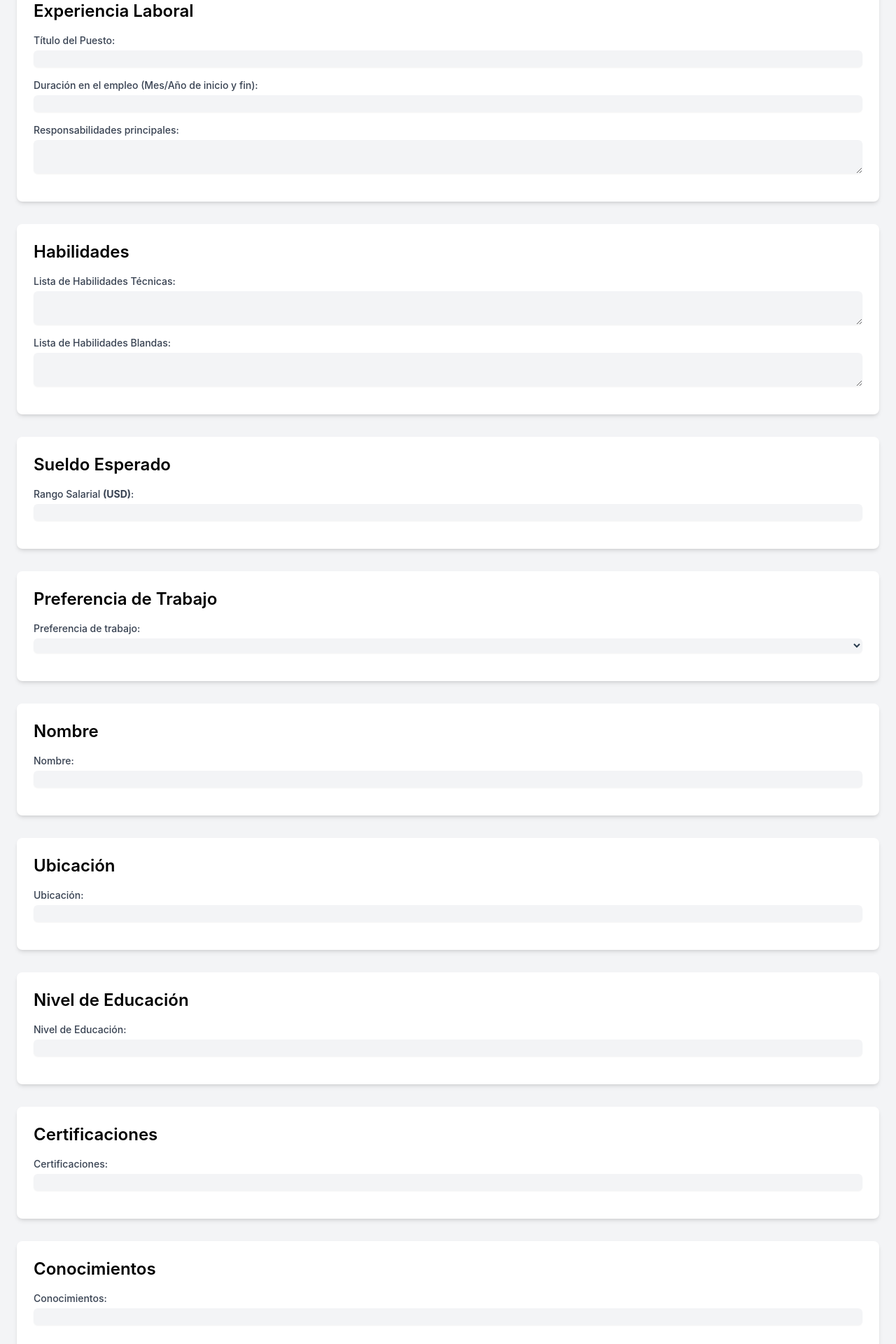
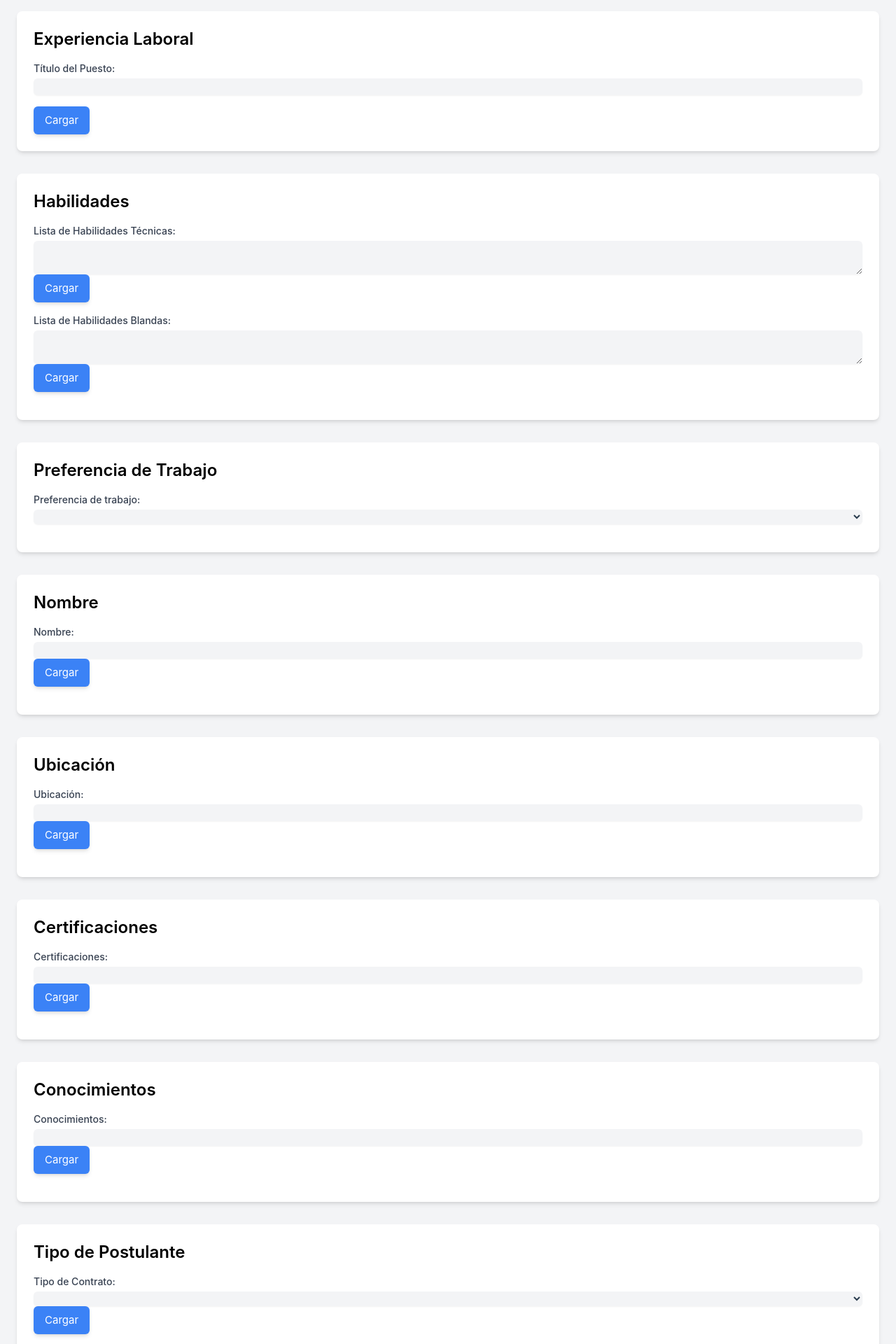
Before and after one commit to anntnzrb/ccpg1044-www, a Vue app: page / in a window 1280 px wide. Shown: the part 300-2220 px from the top of the page at 70% size. Built offline with nearby package versions, Linux system fonts and the light colour scheme.

Commit message:
refactor: default values and dropdowns

```diff
--- a/src/components/HomeComponent.vue
+++ b/src/components/HomeComponent.vue
@@ -6,56 +6,30 @@
       <section class="bg-white p-6 rounded-lg shadow-md">
         <h2 class="text-2xl font-semibold mb-4 text-black">Educación</h2>
         <div class="mb-4">
-          <label for="nivel-estudios" class="block text-sm font-medium text-gray-700"
-            >Nivel de estudios:</label
-          >
-          <input
-            type="text"
-            id="nivel-estudios"
-            v-model="educacion.nivelEstudios"
-            class="mt-1 block w-full border-gray-500 bg-gray-100 rounded-md shadow-sm focus:ring-indigo-500 focus:border-indigo-500"
-          />
+          <label for="nivel-estudios" class="block text-sm font-medium text-gray-700">Nivel de estudios:</label>
+          <input type="text" id="nivel-estudios" v-model="educacion.nivelEstudios"
+            class="mt-1 block w-full border-gray-500 bg-gray-100 rounded-md shadow-sm focus:ring-indigo-500 focus:border-indigo-500" />
         </div>
+        <button @click="cargarDatosEducacion" type="button"
+          class="bg-blue-500 text-white px-4 py-2 rounded-md shadow-md hover:bg-blue-700">
+          Cargar
+        </button>
       </section>
 
       <!-- Sección de Experiencia Laboral -->
       <section class="bg-white p-6 rounded-lg shadow-md">
         <h2 class="text-2xl font-semibold mb-4 text-black">Experiencia Laboral</h2>
         <div class="mb-4">
-          <label for="titulo-puesto" class="block text-sm font-medium text-gray-700"
-            >Título del Puesto:</label
-          >
-          <input
-            type="text"
-            id="titulo-puesto"
-            v-model="experiencia.tituloPuesto"
-            class="mt-1 block w-full border-gray-500 bg-gray-100 rounded-md shadow-sm focus:ring-indigo-500 focus:border-indigo-500"
-          />
+          <label for="titulo-puesto" class="block text-sm font-medium text-gray-700">Título del Puesto:</label>
+          <input type="text" id="titulo-puesto" v-model="experiencia.tituloPuesto"
+            class="mt-1 block w-full border-gray-500 bg-gray-100 rounded-md shadow-sm focus:ring-indigo-500 focus:border-indigo-500" />
         </div>
-        <div class="mb-4">
-          <label for="duracion" class="block text-sm font-medium text-gray-700"
-            >Duración en el empleo (Mes/Año de inicio y fin):</label
-          >
-          <input
-            type="text"
-            id="duracion"
-            v-model="experiencia.duracion"
-            class="mt-1 block w-full border-gray-500 bg-gray-100 rounded-md shadow-sm focus:ring-indigo-500 focus:border-indigo-500"
-          />
-        </div>
-        <div class="mb-4">
-          <label for="responsabilidades" class="block text-sm font-medium text-gray-700"
-            >Responsabilidades principales:</label
-          >
-          <textarea
-            id="responsabilidades"
-            v-model="experiencia.responsabilidades"
-            class="mt-1 block w-full border-gray-500 bg-gray-100 rounded-md shadow-sm focus:ring-indigo-500 focus:border-indigo-500"
-          ></textarea>
-        </div>
+        <button @click="cargarDatosExperiencia" type="button"
+          class="bg-blue-500 text-white px-4 py-2 rounded-md shadow-md hover:bg-blue-700">
+          Cargar
+        </button>
       </section>
 
-      <!-- Sección de Habilidades -->
       <section class="bg-white p-6 rounded-lg shadow-md">
         <h2 class="text-2xl font-semibold mb-4 text-black">Habilidades</h2>
 
@@ -64,11 +38,12 @@
           <label for="habilidades-tecnicas" class="block text-sm font-medium text-gray-700">
             Lista de Habilidades Técnicas:
           </label>
-          <textarea
-            id="habilidades-tecnicas"
-            v-model="habilidades.tecnicas"
-            class="mt-1 block w-full border-gray-500 bg-gray-100 rounded-md shadow-sm focus:ring-indigo-500 focus:border-indigo-500"
-          ></textarea>
+          <textarea id="habilidades-tecnicas" v-model="habilidades.tecnicas"
+            class="mt-1 block w-full border-gray-500 bg-gray-100 rounded-md shadow-sm focus:ring-indigo-500 focus:border-indigo-500"></textarea>
+          <button @click="cargarDatosHabilidadesTecnicas" type="button"
+            class="bg-blue-500 text-white px-4 py-2 rounded-md shadow-md hover:bg-blue-700">
+            Cargar
+          </button>
         </div>
 
         <!-- Habilidades Blandas -->
@@ -76,27 +51,12 @@
           <label for="habilidades-blandas" class="block text-sm font-medium text-gray-700">
             Lista de Habilidades Blandas:
           </label>
-          <textarea
-            id="habilidades-blandas"
-            v-model="habilidades.blandas"
-            class="mt-1 block w-full border-gray-500 bg-gray-100 rounded-md shadow-sm focus:ring-indigo-500 focus:border-indigo-500"
-          ></textarea>
-        </div>
-      </section>
-
-      <!-- Sección de Sueldo Esperado -->
-      <section class="bg-white p-6 rounded-lg shadow-md">
-        <h2 class="text-2xl font-semibold mb-4 text-black">Sueldo Esperado</h2>
-        <div class="mb-4">
-          <label for="sueldo" class="block text-sm font-medium text-gray-700"
-            >Rango Salarial <b>(USD)</b>:</label
-          >
-          <input
-            type="text"
-            id="sueldo"
-            v-model="sueldo"
-            class="mt-1 block w-full border-gray-500 bg-gray-100 rounded-md shadow-sm focus:ring-indigo-500 focus:border-indigo-500"
-          />
+          <textarea id="habilidades-blandas" v-model="habilidades.blandas"
+            class="mt-1 block w-full border-gray-500 bg-gray-100 rounded-md shadow-sm focus:ring-indigo-500 focus:border-indigo-500"></textarea>
+          <button @click="cargarDatosHabilidadesBlandas" type="button"
+            class="bg-blue-500 text-white px-4 py-2 rounded-md shadow-md hover:bg-blue-700">
+            Cargar
+          </button>
         </div>
       </section>
 
@@ -104,14 +64,9 @@
       <section class="bg-white p-6 rounded-lg shadow-md">
         <h2 class="text-2xl font-semibold mb-4 text-black">Preferencia de Trabajo</h2>
         <div class="mb-4">
-          <label for="preferencia" class="block text-sm font-medium text-gray-700"
-            >Preferencia de trabajo:</label
-          >
-          <select
-            id="preferencia"
-            v-model="preferencia"
-            class="mt-1 block w-full border-gray-500 bg-gray-100 rounded-md shadow-sm focus:ring-indigo-500 focus:border-indigo-500"
-          >
+          <label for="preferencia" class="block text-sm font-medium text-gray-700">Preferencia de trabajo:</label>
+          <select id="preferencia" v-model="preferencia"
+            class="mt-1 block w-full border-gray-500 bg-gray-100 rounded-md shadow-sm focus:ring-indigo-500 focus:border-indigo-500">
             <option value="remoto">Remoto</option>
             <option value="hibrido">Híbrido</option>
             <option value="presencial">Presencial</option>
@@ -124,12 +79,12 @@
         <h2 class="text-2xl font-semibold mb-4 text-black">Nombre</h2>
         <div class="mb-4">
           <label for="nombre" class="block text-sm font-medium text-gray-700">Nombre:</label>
-          <input
-            type="text"
-            id="nombre"
-            v-model="nombre"
-            class="mt-1 block w-full border-gray-500 bg-gray-100 rounded-md shadow-sm focus:ring-indigo-500 focus:border-indigo-500"
-          />
+          <input type="text" id="nombre" v-model="nombre"
+            class="mt-1 block w-full border-gray-500 bg-gray-100 rounded-md shadow-sm focus:ring-indigo-500 focus:border-indigo-500" />
+          <button @click="cargarDatosNombre" type="button"
+            class="bg-blue-500 text-white px-4 py-2 rounded-md shadow-md hover:bg-blue-700">
+            Cargar
+          </button>
         </div>
       </section>
 
@@ -138,26 +93,12 @@
         <h2 class="text-2xl font-semibold mb-4 text-black">Ubicación</h2>
         <div class="mb-4">
           <label for="ubicacion" class="block text-sm font-medium text-gray-700">Ubicación:</label>
-          <input
-            type="text"
-            id="ubicacion"
-            v-model="ubicacion"
-            class="mt-1 block w-full border-gray-500 bg-gray-100 rounded-md shadow-sm focus:ring-indigo-500 focus:border-indigo-500"
-          />
-        </div>
-      </section>
-
-      <!-- Sección de Nivel de Educación -->
-      <section class="bg-white p-6 rounded-lg shadow-md">
-        <h2 class="text-2xl font-semibold mb-4 text-black">Nivel de Educación</h2>
-        <div class="mb-4">
-          <label for="nivel_de_educacion" class="block text-sm font-medium text-gray-700">Nivel de Educación:</label>
-          <input
-            type="text"
-            id="nivel_de_educacion"
-            v-model="nivel_de_educacion"
-            class="mt-1 block w-full border-gray-500 bg-gray-100 rounded-md shadow-sm focus:ring-indigo-500 focus:border-indigo-500"
-          />
+          <input type="text" id="ubicacion" v-model="ubicacion"
+            class="mt-1 block w-full border-gray-500 bg-gray-100 rounded-md shadow-sm focus:ring-indigo-500 focus:border-indigo-500" />
+          <button @click="cargarDatosUbicacion" type="button"
+            class="bg-blue-500 text-white px-4 py-2 rounded-md shadow-md hover:bg-blue-700">
+            Cargar
+          </button>
         </div>
       </section>
 
@@ -166,12 +107,12 @@
         <h2 class="text-2xl font-semibold mb-4 text-black">Certificaciones</h2>
         <div class="mb-4">
           <label for="certificaciones" class="block text-sm font-medium text-gray-700">Certificaciones:</label>
-          <input
-            type="text"
-            id="certificaciones"
-            v-model="certificaciones"
-            class="mt-1 block w-full border-gray-500 bg-gray-100 rounded-md shadow-sm focus:ring-indigo-500 focus:border-indigo-500"
-          />
+          <input type="text" id="certificaciones" v-model="certificaciones"
+            class="mt-1 block w-full border-gray-500 bg-gray-100 rounded-md shadow-sm focus:ring-indigo-500 focus:border-indigo-500" />
+          <button @click="cargarDatosCertificaciones" type="button"
+            class="bg-blue-500 text-white px-4 py-2 rounded-md shadow-md hover:bg-blue-700">
+            Cargar
+          </button>
         </div>
       </section>
 
@@ -180,42 +121,33 @@
         <h2 class="text-2xl font-semibold mb-4 text-black">Conocimientos</h2>
         <div class="mb-4">
           <label for="conocimientos" class="block text-sm font-medium text-gray-700">Conocimientos:</label>
-          <input
-            type="text"
-            id="conocimientos"
-            v-model="conocimientos"
-            class="mt-1 block w-full border-gray-500 bg-gray-100 rounded-md shadow-sm focus:ring-indigo-500 focus:border-indigo-500"
-          />
+          <input type="text" id="conocimientos" v-model="conocimientos"
+            class="mt-1 block w-full border-gray-500 bg-gray-100 rounded-md shadow-sm focus:ring-indigo-500 focus:border-indigo-500" />
+          <button @click="cargarDatosConocimientos" type="button"
+            class="bg-blue-500 text-white px-4 py-2 rounded-md shadow-md hover:bg-blue-700">
+            Cargar
+          </button>
         </div>
       </section>
-
-      <!-- Sección de Disponibilidad Horaria -->
-      <section class="bg-white p-6 rounded-lg shadow-md">
-        <h2 class="text-2xl font-semibold mb-4 text-black">Disponibilidad Horaria</h2>
-        <div class="mb-4">
-          <label for="disponibilidad_horaria" class="block text-sm font-medium text-gray-700">Disponibilidad Horaria:</label>
-          <input
-            type="text"
-            id="disponibilidad_horaria"
-            v-model="disponibilidad_horaria"
-            class="mt-1 block w-full border-gray-500 bg-gray-100 rounded-md shadow-sm focus:ring-indigo-500 focus:border-indigo-500"
-          />
-        </div>
-      </section>
-
-
 
       <!-- Sección de Tipo de Postulante -->
       <section class="bg-white p-6 rounded-lg shadow-md">
         <h2 class="text-2xl font-semibold mb-4 text-black">Tipo de Postulante</h2>
         <div class="mb-4">
-          <label for="tipo_de_postulante" class="block text-sm font-medium text-gray-700">Tipo de Postulante:</label>
-          <input
-            type="text"
-            id="tipo_de_postulante"
-            v-model="tipo_de_postulante"
-            class="mt-1 block w-full border-gray-500 bg-gray-100 rounded-md shadow-sm focus:ring-indigo-500 focus:border-indigo-500"
-          />
+          <label for="tipo_de_postulante" class="block text-sm font-medium text-gray-700">Tipo de Contrato:</label>
+          <select id="tipo_de_postulante" v-model="tipo_de_postulante"
+            class="mt-1 block w-full border-gray-500 bg-gray-100 rounded-md shadow-sm focus:ring-indigo-500 focus:border-indigo-500">
+            <option value="pasantia">Pasantía</option>
+            <option value="tiempo completo">Tiempo Completo</option>
+            <option value="medio tiempo">Medio Tiempo</option>
+            <option value="por horas">Por Horas</option>
+            <option value="contrato por tiempo determinado">Contrato por Tiempo Determinado</option>
+            <option value="nocturno">Nocturno</option>
+          </select>
+          <button @click="cargarDatosTipoDePostulante" type="button"
+            class="bg-blue-500 text-white px-4 py-2 rounded-md shadow-md hover:bg-blue-700">
+            Cargar
+          </button>
         </div>
       </section>
 
@@ -223,41 +155,8 @@
       <section class="bg-white p-6 rounded-lg shadow-md">
         <h2 class="text-2xl font-semibold mb-4 text-black">Discapacidad</h2>
         <div class="mb-4">
-          <label for="discapacidad" class="block text-sm font-medium text-gray-700">Discapacidad:</label>
-          <input
-            type="text"
-            id="discapacidad"
-            v-model="discapacidad"
-            class="mt-1 block w-full border-gray-500 bg-gray-100 rounded-md shadow-sm focus:ring-indigo-500 focus:border-indigo-500"
-          />
-        </div>
-      </section>
-
-      <!-- Sección de Modo de Trabajo -->
-      <section class="bg-white p-6 rounded-lg shadow-md">
-        <h2 class="text-2xl font-semibold mb-4 text-black">Modo de Trabajo</h2>
-        <div class="mb-4">
-          <label for="modo_de_trabajo" class="block text-sm font-medium text-gray-700">Modo de Trabajo:</label>
-          <input
-            type="text"
-            id="modo_de_trabajo"
-            v-model="modo_de_trabajo"
-            class="mt-1 block w-full border-gray-500 bg-gray-100 rounded-md shadow-sm focus:ring-indigo-500 focus:border-indigo-500"
-          />
-        </div>
-      </section>
-
-      <!-- Sección de Preferencia de Contrato -->
-      <section class="bg-white p-6 rounded-lg shadow-md">
-        <h2 class="text-2xl font-semibold mb-4 text-black">Preferencia de Contrato</h2>
-        <div class="mb-4">
-          <label for="preferencia_de_contrato" class="block text-sm font-medium text-gray-700">Preferencia de Contrato:</label>
-          <input
-            type="text"
-            id="preferencia_de_contrato"
-            v-model="preferencia_de_contrato"
-            class="mt-1 block w-full border-gray-500 bg-gray-100 rounded-md shadow-sm focus:ring-indigo-500 focus:border-indigo-500"
-          />
+          <input type="checkbox" id="discapacidad" v-model="discapacidad"
+            class="mt-1 block border-gray-500 bg-gray-100 rounded-md shadow-sm focus:ring-indigo-500 focus:border-indigo-500" />
         </div>
       </section>
     </form>
@@ -295,6 +194,97 @@ export default {
       sueldo: '',
       preferencia: ''
     }
+  },
+  methods: {
+    obtenerOpcionAleatoria(opciones, valorActual) {
+      let nuevaOpcion
+      do {
+        nuevaOpcion = opciones[Math.floor(Math.random() * opciones.length)]
+      } while (nuevaOpcion === valorActual && opciones.length > 1)
+      return nuevaOpcion
+    },
+    cargarDatosEducacion() {
+      this.educacion.nivelEstudios = this.obtenerOpcionAleatoria(
+        [
+          'Licenciatura en Ciencias de la Computación',
+          'Ingeniería en Sistemas',
+          'Maestría en Inteligencia Artificial',
+          'Doctorado en Matemáticas Aplicadas'
+        ],
+        this.educacion.nivelEstudios
+      )
+    },
+    cargarDatosExperiencia() {
+      this.experiencia.tituloPuesto = this.obtenerOpcionAleatoria(
+        [
+          'Desarrollador de Software',
+          'Ingeniero de Datos',
+          'Administrador de Sistemas',
+          'Analista de Seguridad'
+        ],
+        this.experiencia.tituloPuesto
+      )
+    },
+    cargarDatosHabilidadesTecnicas() {
+      this.habilidades.tecnicas = this.obtenerOpcionAleatoria(
+        [
+          'Programación en Python, Java, C++',
+          'Desarrollo Web con HTML, CSS, JavaScript',
+          'Bases de Datos SQL y NoSQL',
+          'Machine Learning y Data Science'
+        ],
+        this.habilidades.tecnicas
+      )
+    },
+    cargarDatosHabilidadesBlandas() {
+      this.habilidades.blandas = this.obtenerOpcionAleatoria(
+        ['Comunicación Efectiva', 'Trabajo en Equipo', 'Liderazgo', 'Resolución de Problemas'],
+        this.habilidades.blandas
+      )
+    },
+    cargarDatosNombre() {
+      this.nombre = this.obtenerOpcionAleatoria(
+        ['Juan Pérez', 'María García', 'Carlos López', 'Ana Martínez'],
+        this.nombre
+      )
+    },
+    cargarDatosUbicacion() {
+      this.ubicacion = this.obtenerOpcionAleatoria(
+        ['Quito', 'Guayaquil', 'Cuenca', 'Santa Elena', 'Machala'],
+        this.ubicacion
+      )
+    },
+    cargarDatosCertificaciones() {
+      this.certificaciones = this.obtenerOpcionAleatoria(
+        [
+          'Certified Scrum Master',
+          'AWS Certified Solutions Architect',
+          'Cisco Certified Network Associate',
+          'Microsoft Certified: Azure Fundamentals',
+          'Google Cloud Professional Data Engineer'
+        ],
+        this.certificaciones
+      )
+    },
+    cargarDatosConocimientos() {
+      this.conocimientos = this.obtenerOpcionAleatoria(
+        ['JavaScript', 'Python', 'Docker', 'Kubernetes', 'CI/CD'],
+        this.conocimientos
+      )
+    },
+    cargarDatosTipoDePostulante() {
+      this.tipo_de_postulante = this.obtenerOpcionAleatoria(
+        [
+          'pasantia',
+          'tiempo completo',
+          'medio tiempo',
+          'por horas',
+          'contrato por tiempo determinado',
+          'nocturno'
+        ],
+        this.tipo_de_postulante
+      )
+    }
   }
 }
 </script>
```
